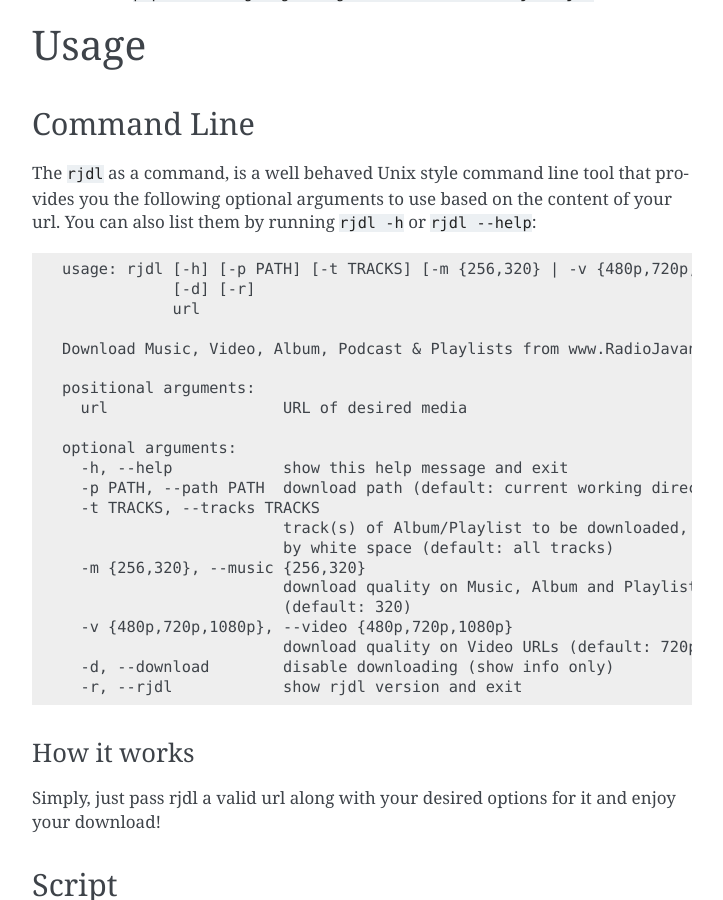
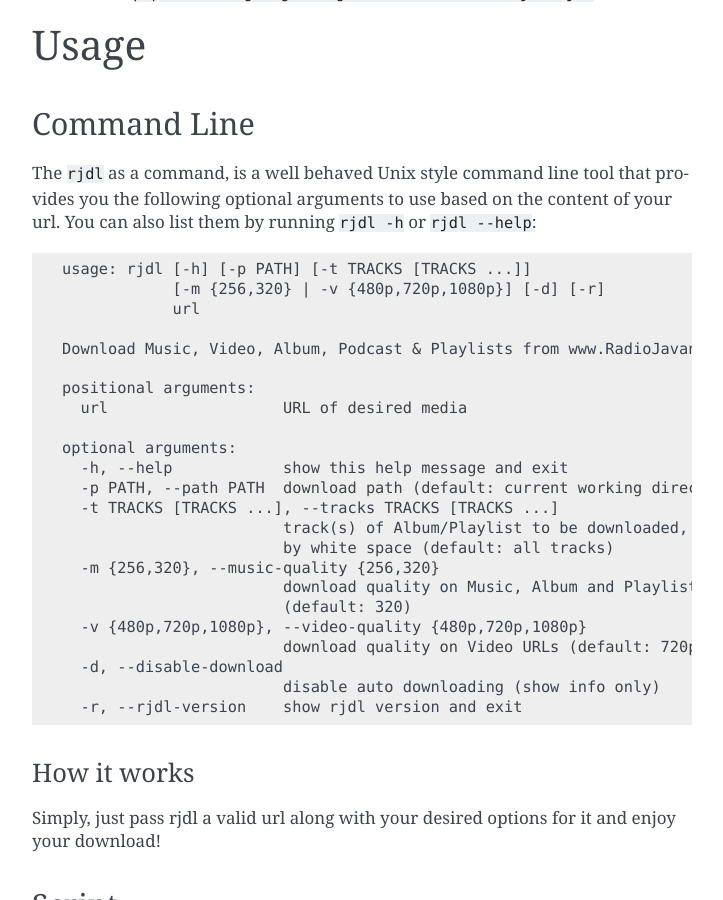
Before and after one commit to reza00farjam/rjdl, a Sphinx documentation site: the page built from docs/source/index.rst, in a window 1280 px wide and 900 px high, scrolled down 607 px. Shown: the whole window, without its empty margins (388-1111 px from the left). Built offline with Sphinx 7.4.7, drawn with Linux system fonts in a browser that asks for light colours.

Commit message:
Some small modifications
Change some arguments name
Update README
Update index

```diff
--- a/docs/source/index.rst
+++ b/docs/source/index.rst
@@ -40,8 +40,8 @@
 
 .. code-block:: text
 
-    usage: rjdl [-h] [-p PATH] [-t TRACKS] [-m {256,320} | -v {480p,720p,1080p}]
-                [-d] [-r]
+    usage: rjdl [-h] [-p PATH] [-t TRACKS [TRACKS ...]]
+                [-m {256,320} | -v {480p,720p,1080p}] [-d] [-r]
                 url
 
     Download Music, Video, Album, Podcast & Playlists from www.RadioJavan.com
@@ -52,16 +52,17 @@
     optional arguments:
       -h, --help            show this help message and exit
       -p PATH, --path PATH  download path (default: current working directory)
-      -t TRACKS, --tracks TRACKS
+      -t TRACKS [TRACKS ...], --tracks TRACKS [TRACKS ...]
                             track(s) of Album/Playlist to be downloaded, separated
                             by white space (default: all tracks)
-      -m {256,320}, --music {256,320}
+      -m {256,320}, --music-quality {256,320}
                             download quality on Music, Album and Playlist URLs
                             (default: 320)
-      -v {480p,720p,1080p}, --video {480p,720p,1080p}
+      -v {480p,720p,1080p}, --video-quality {480p,720p,1080p}
                             download quality on Video URLs (default: 720p)
-      -d, --download        disable downloading (show info only)
-      -r, --rjdl            show rjdl version and exit
+      -d, --disable-download
+                            disable auto downloading (show info only)
+      -r, --rjdl-version    show rjdl version and exit
 
 How it works
 ^^^^^^^^^^^^^
```
Also changed, not shown: README.md (+8 -7 lines), 1 other file.
